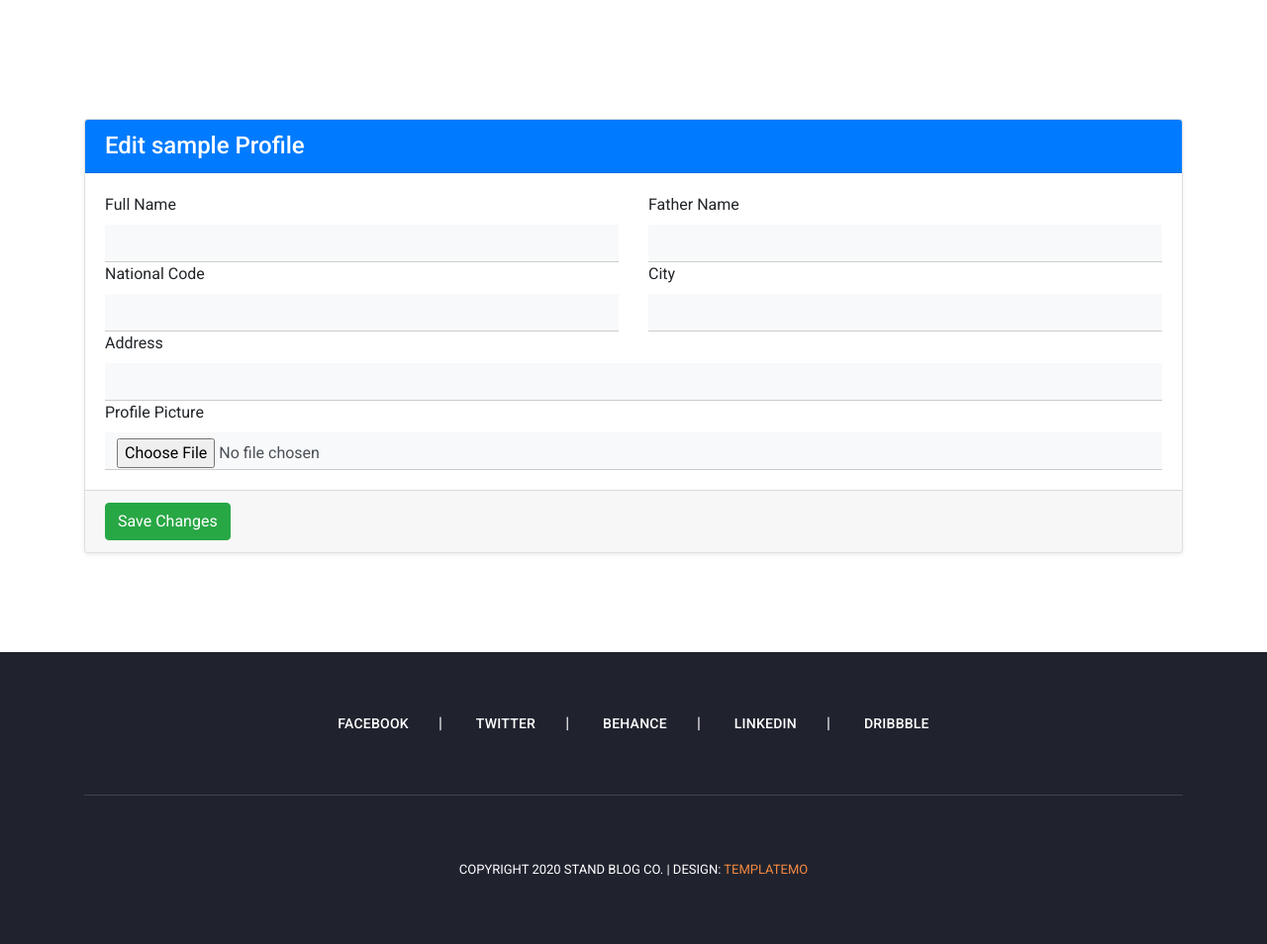
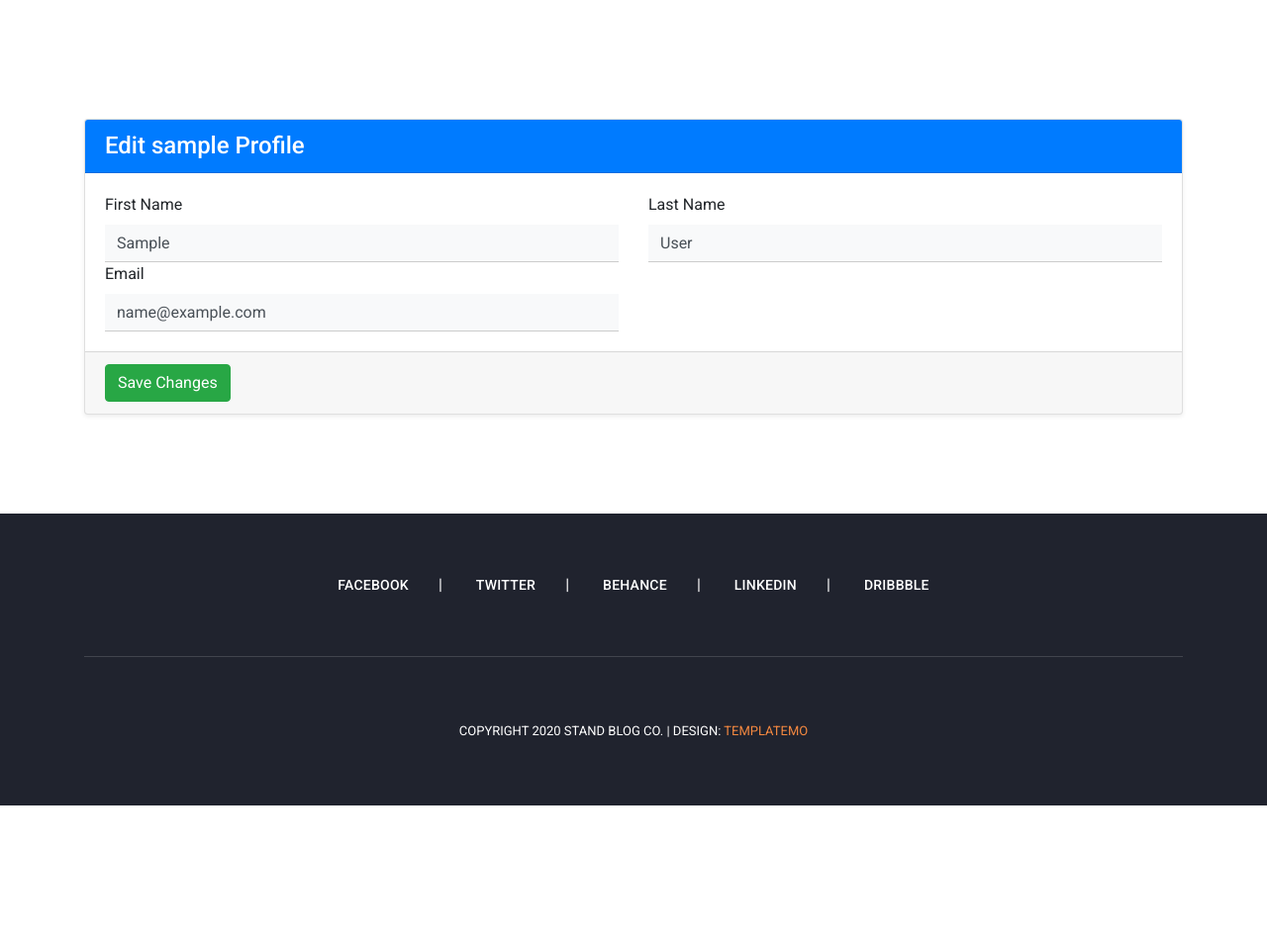
Before and after one commit to amiramkhodadi/Blog_en, a Django app: page /edit_profile/ in a window 1280 px wide. Shown: the part 256-1210 px from the top of the page at 99% size. After the commit the page ends 1070 px from the top, so only its background shows below. Run offline with Django 5.2, Linux system fonts and the light colour scheme; the visitor is signed in with stand-in values (Sample User, id 1); some libraries are stand-ins or nearby versions.

Commit message:
add edit profile for user in new url pagw

```diff
--- a/account/forms.py
+++ b/account/forms.py
@@ -1,5 +1,6 @@
 from django import  forms
 from django.contrib.auth import authenticate
+from django.contrib.auth.models import User
 from django.core.exceptions import ValidationError
 
 from account.models import Profile
@@ -20,5 +21,5 @@ class Loginform(forms.Form):
 
 class Profileform(forms.ModelForm):
     class Meta:
-            model = Profile
-            fields = '__all__'
+        model = User
+        fields = ('first_name','last_name','email')
--- a/account/models.py
+++ b/account/models.py
@@ -4,8 +4,8 @@ from django.db import models
 # Create your models here.
 class Profile(models.Model):
     user = models.OneToOneField(User, on_delete=models.CASCADE)
-    father_name = models.CharField(max_length=50 , null=True ,blank=True)
-    meli_code = models.CharField(max_length=10, null=True ,blank=True)
+    father_name = models.CharField(max_length=50 , default='nadare')
+    meli_code = models.CharField(max_length=10, default=1111111111)
     image = models.ImageField(upload_to='profile/profile_pics',null=True ,blank=True)
     full_name = models.CharField(max_length=50 ,null=True ,blank=True)
     address = models.CharField(max_length=50 , null=True ,blank=True)
--- a/account/templates/account/edit_profile.html
+++ b/account/templates/account/edit_profile.html
@@ -72,28 +72,16 @@
             </div>
             <div class="card-body row g-4">
                 <div class="col-md-6">
-                    <label class="form-label">Full Name</label>
-                    {{ form.full_name|add_class:"form-control"}}
+                    <label class="form-label">First Name</label>
+                    {{ form.first_name|add_class:"form-control" }}
                 </div>
                 <div class="col-md-6">
-                    <label class="form-label">Father Name</label>
-                    {{ form.father_name|add_class:"form-control" }}
+                    <label class="form-label">Last Name</label>
+                    {{ form.last_name|add_class:"form-control" }}
                 </div>
                 <div class="col-md-6">
-                    <label class="form-label">National Code</label>
-                    {{ form.meli_code|add_class:"form-control" }}
-                </div>
-                <div class="col-md-6">
-                    <label class="form-label">City</label>
-                    {{ form.city|add_class:"form-control" }}
-                </div>
-                <div class="col-md-12">
-                    <label class="form-label">Address</label>
-                    {{ form.address|add_class:"form-control" }}
-                </div>
-                <div class="col-md-12">
-                    <label class="form-label">Profile Picture</label>
-                    {{ form.image|add_class:"form-control" }}
+                    <label class="form-label">Email</label>
+                    {{ form.email|add_class:"form-control" }}
                 </div>
             </div>
             <div class="card-footer text-end">
--- a/account/views.py
+++ b/account/views.py
@@ -80,9 +80,9 @@ def edit_profile(request):
 	user = request.user
 	form = Profileform(instance=user)
 	if request.method == 'POST':
-		form = Profileform(data=request.POST, instance=user)
+		form = Profileform( data=request.POST, instance=user)
 		if form.is_valid():
 			form.save()
-			# return redirect('profile')
+			return redirect('profile')
 
 	return render(request, 'account/edit_profile.html', {"form" : form })
```
